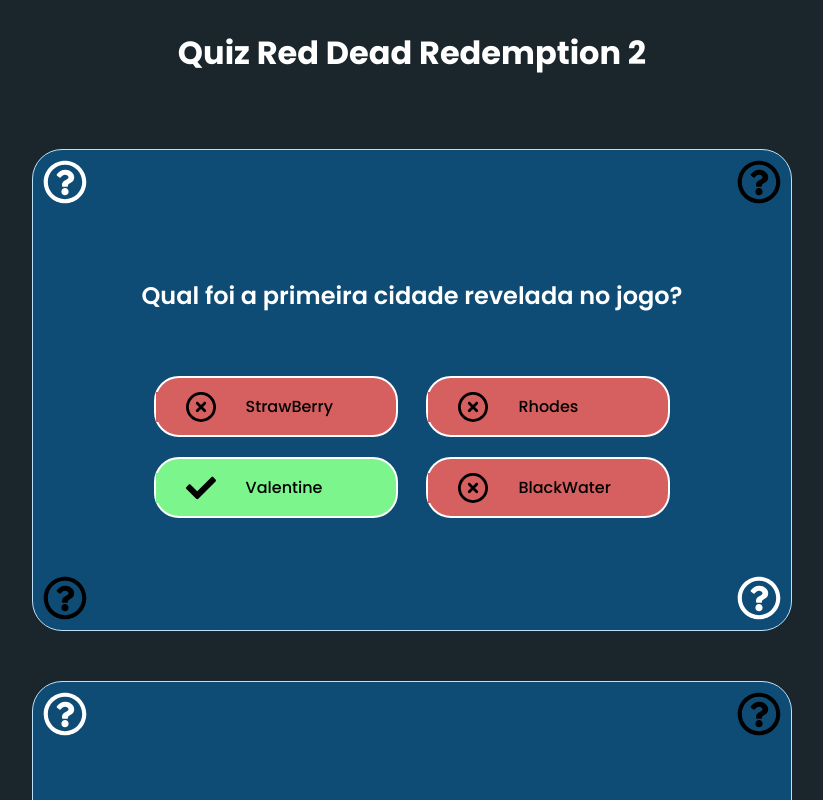
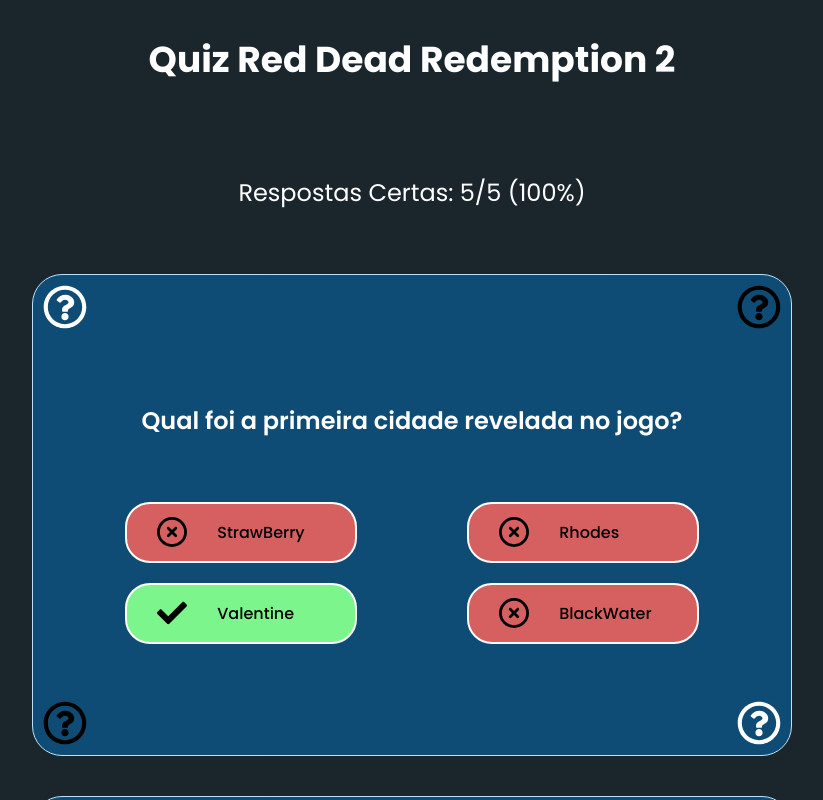
Before and after one commit to ufjf-dcc207/ufjf-dcc207-2024-3-a-trb1-MatheusRM1, a React (Vite) app: page / in a window 1280 px wide. Shown: the top 800 px of the page, without its empty margins (228-1051 px from the left). Built offline with nearby package versions, Linux system fonts and the light colour scheme.

Commit message:
melhora css e acrescenta porcentagem de respostas

```diff
--- a/index.html
+++ b/index.html
@@ -1,5 +1,5 @@
 <!DOCTYPE html>
-<html lang="en">
+<html lang="pt-br">
   <head>
     <meta charset="UTF-8" />
     <link rel="icon" href="./public/logo.ico" />
--- a/src/Alternativa.css
+++ b/src/Alternativa.css
@@ -2,7 +2,7 @@
     display: flex;
     flex-direction: row;
     align-items: center;
-    min-width: 15em;
+    width: 100%;
     min-height: auto;
     border-radius: 25px;
     border: solid 2px;
@@ -13,7 +13,7 @@
     display: flex;
     flex-direction: row;
     align-items: center;
-    min-width: 15em;
+    width: 100%;
     min-height: auto;
     border-radius: 25px;
     border: solid 2px;
@@ -42,6 +42,7 @@
 .iconA{
     width: 50px;
     height: 30px;
+    border-radius: 100px;
 }
 
 
--- a/src/App.css
+++ b/src/App.css
@@ -3,9 +3,16 @@
     justify-content: center;
     align-items: center;
     flex-direction: column;
-    gap: 50px;
+    gap: 40px;
 }
 
 .titulo{
     color: white;
+    font-size: 36px;
 }
+
+.respostas{
+    font-size: 24px;
+    color: white;
+    font-weight: 400;
+}
--- a/src/App.tsx
+++ b/src/App.tsx
@@ -7,6 +7,7 @@
   return (
     <div className="app">
       <h1 className="titulo">Quiz Red Dead Redemption 2</h1>
+      <p className="respostas">Respostas Certas: {Questoes.length}/{Questoes.length} (100%)</p>
       {Questoes.map((questao) => (
         <Bloco key={questao[0]} pergunta={questao[0]}>
         {questao[1].map((alter) => (
--- a/src/Bloco.css
+++ b/src/Bloco.css
@@ -54,9 +54,8 @@
 
 .alternativas{
     display: grid;
-    grid-template-columns: 20px 20px;
+    grid-template-columns: 30% 30%;
     gap: 20px;
     justify-items: center;
     justify-content: space-evenly;
-
 }
```
